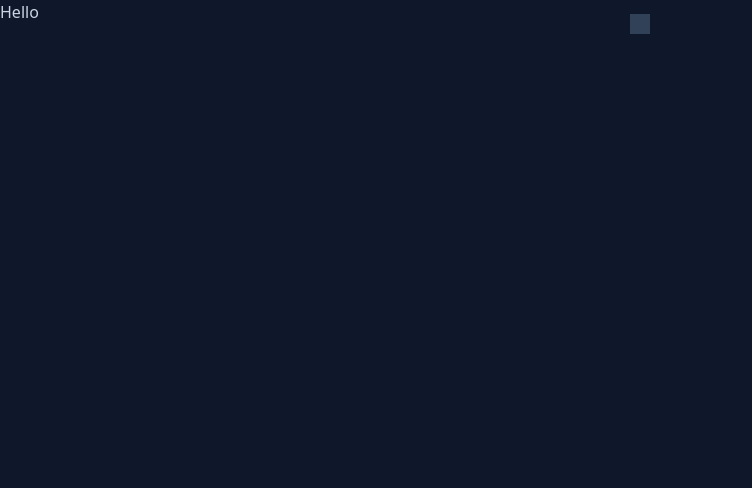
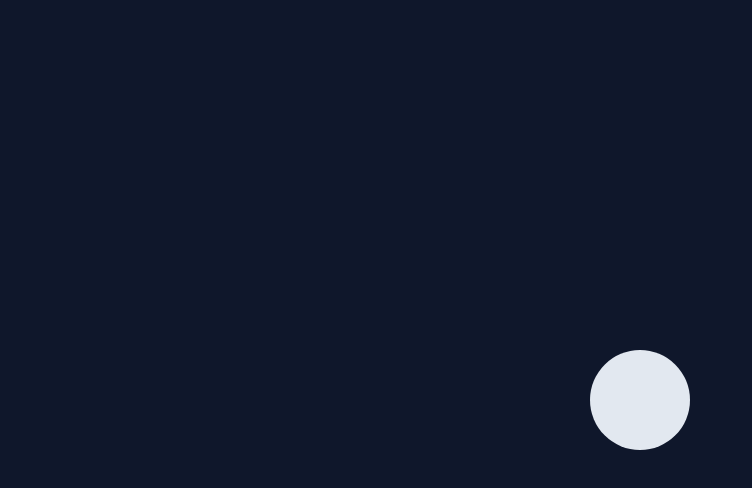
Before and after one commit to jeslor/ripple_ui, a React (Vite) app: page / in a window 1280 px wide. Shown: the top 488 px of the page, without its empty margins (0-752 px from the left). Built offline with nearby package versions, Linux system fonts and the light colour scheme.

Commit message:
reconfigure vite to use tailwind css

```diff
--- a/index.html
+++ b/index.html
@@ -3,6 +3,7 @@
   <head>
     <meta charset="UTF-8" />
     <link rel="icon" type="image/svg+xml" href="/vite.svg" />
+    <link rel="stylesheet" href="/src/App.css" />
     <meta name="viewport" content="width=device-width, initial-scale=1.0" />
     <title>Ripple UI</title>
   </head>
--- a/src/App.jsx
+++ b/src/App.jsx
@@ -1,22 +1,36 @@
-import { useState } from "react";
+import { useEffect, useState } from "react";
 
 import "./App.css";
 
+const circles = Array.from({ length: 8 });
+
 function App() {
   const [count, setCount] = useState(0);
+  const [isReady, setIsReady] = useState(false);
+
+  console.log(circles);
+
+  useEffect(() => {
+    const timer = setTimeout(() => {
+      setIsReady(true);
+    }, 1000);
+
+    return () => clearTimeout(timer);
+  }, []);
 
   return (
-    <main className="h-screen w-screen bg-slate-900">
-      <h1 className="text-slate-300">Hello</h1>
+    <main className="h-screen w-screen bg-slate-900 flex justify-center items-center">
       <div className="relative flex justify-center items-center ">
-        <div className="bg-slate-700 absolute h-[20px] w-[20px]"></div>
-        <div className="bg-slate-700 absolute h-[20px] w-[20px]"></div>
-        <div className="bg-slate-700 absolute h-[20px] w-[20px]"></div>
-        <div className="bg-slate-700 absolute h-[20px] w-[20px]"></div>
-        <div className="bg-slate-700 absolute h-[20px] w-[20px]"></div>
-        <div className="bg-slate-700 absolute h-[20px] w-[20px]"></div>
-        <div className="bg-slate-700 absolute h-[20px] w-[20px]"></div>
-        <div className="bg-slate-700 absolute h-[20px] w-[20px]"></div>
+        {isReady &&
+          circles.map((_, index) => (
+            <div
+              style={{ width: `${(index + 1) * 100}px`, height: "100px" }}
+              key={index}
+              className={` rounded-full bg-slate-200 absolute transition-all duration-1000 ease-in-out ${
+                count === index ? "scale-100" : "scale-0"
+              }`}
+            ></div>
+          ))}
       </div>
     </main>
   );
--- a/vite.config.js
+++ b/vite.config.js
@@ -1,5 +1,8 @@
 import { defineConfig } from "vite";
+import react from "@vitejs/plugin-react";
 import tailwindcss from "@tailwindcss/vite";
+
+// https://vite.dev/config/
 export default defineConfig({
-  plugins: [tailwindcss()],
+  plugins: [react(), tailwindcss()],
 });
```
